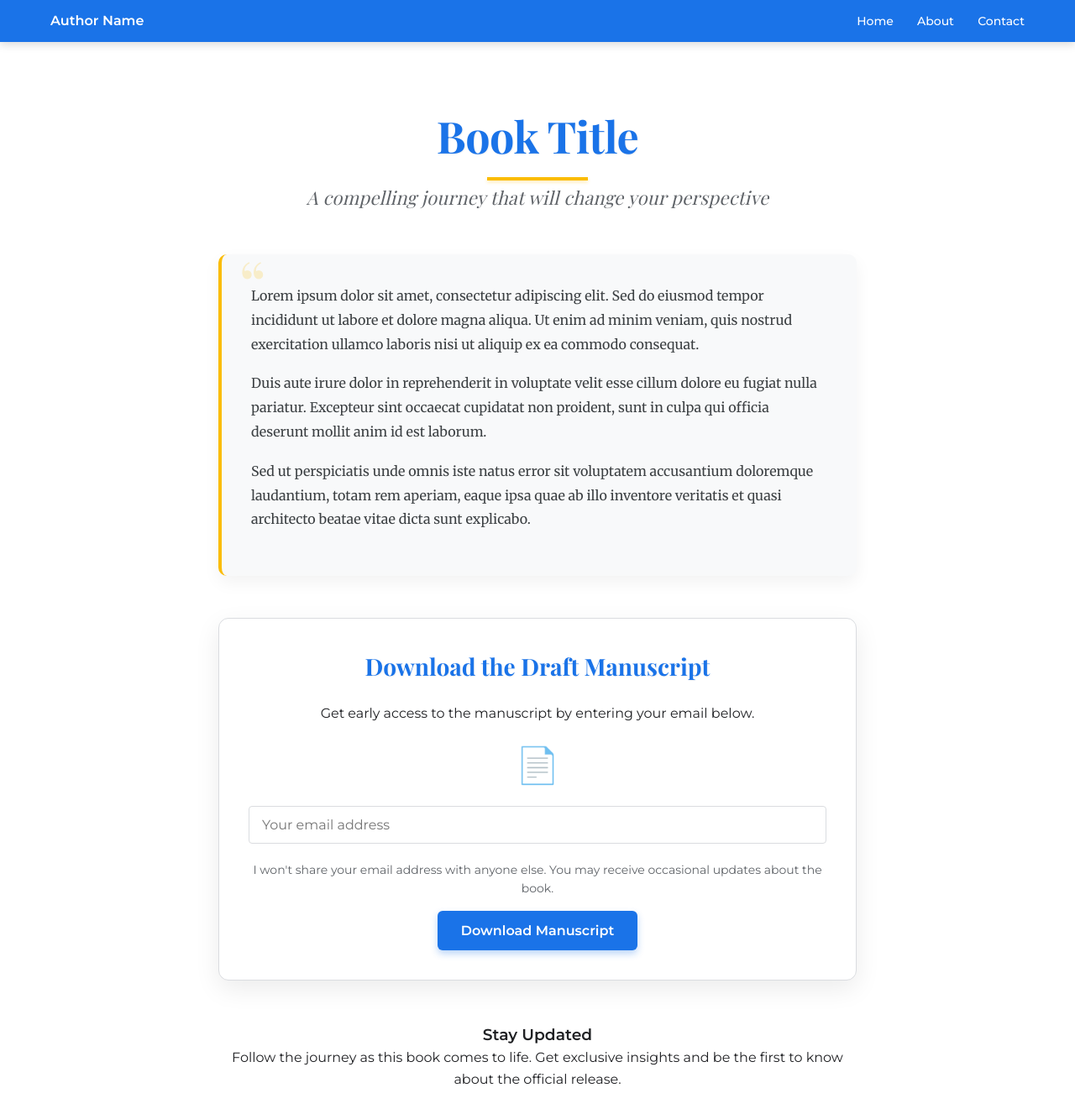
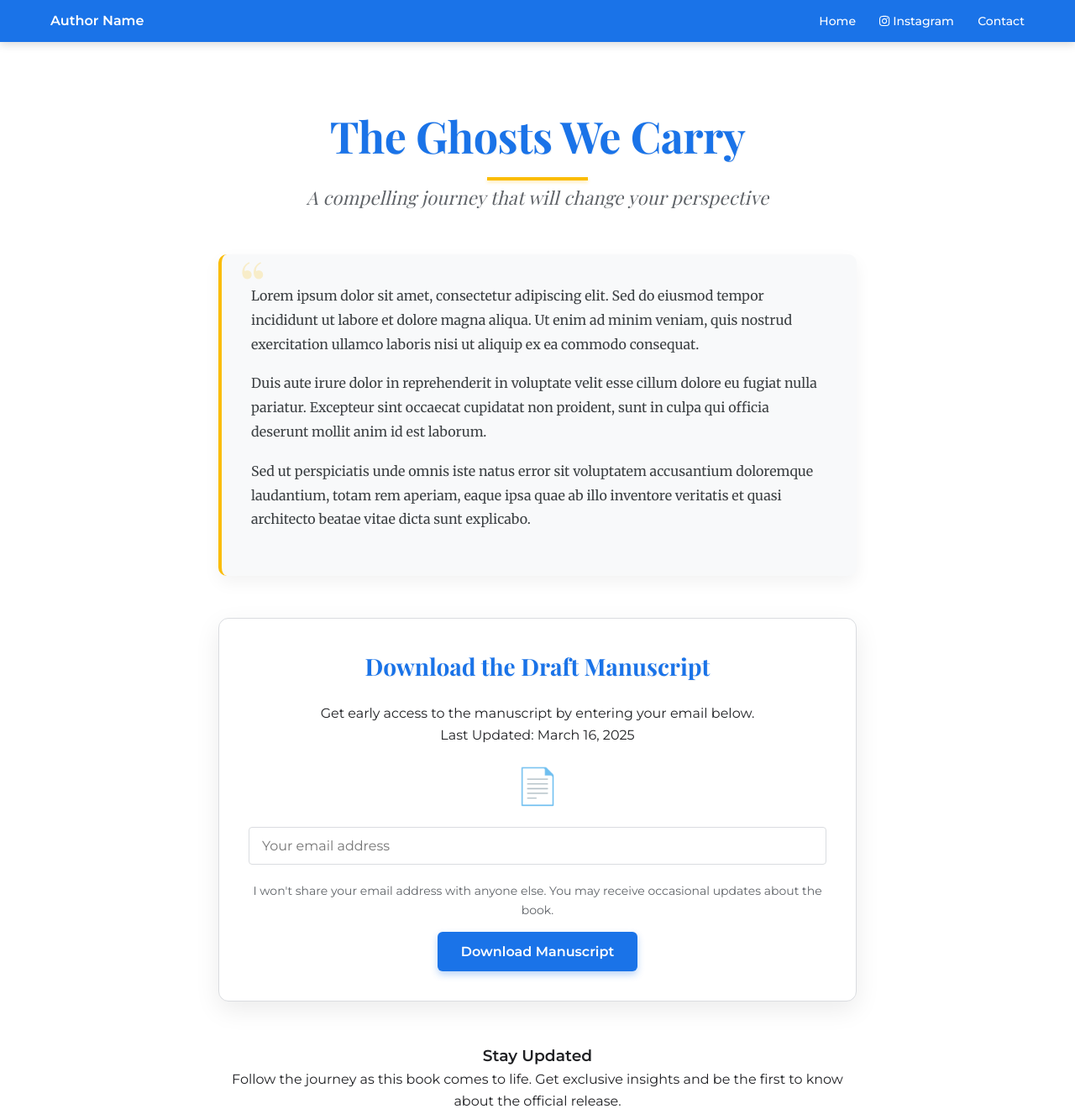
Before and after one commit to sbogucki12/book-page, a plain HTML site: page index.html in a window 1280 px wide. Shown: the top 1327 px of the page at 84% size. Drawn offline with nearby package versions, Linux system fonts and the light colour scheme.

Commit message:
added pdf and link

```diff
--- a/index.html
+++ b/index.html
@@ -3,8 +3,8 @@
 <head>
     <meta charset="UTF-8">
     <meta name="viewport" content="width=device-width, initial-scale=1.0, maximum-scale=5.0">
-    <meta name="description" content="Download the draft manuscript of the upcoming book. Enter your email to get early access.">
-    <title>BOGOODSKI - book</title>
+    <meta name="description" content="Download the draft manuscript of The Ghosts We Carry. Enter your email to get early access.">
+    <title>BOGOODSKI - The Ghosts We Carry</title>
     <!-- Favicon -->
     <link rel="icon" type="image/svg+xml" href="favicon.svg">
     <link rel="icon" type="image/png" href="favicon.png">
@@ -21,14 +21,14 @@
             </div>
             <div class="nav-links">
                 <a href="#">Home</a>
-                <a href="#">About</a>
+                <a href="https://www.instagram.com/bogoodskiruns/" target="_blank"><i class="fab fa-instagram"></i> Instagram</a>
                 <a href="#">Contact</a>
             </div>
         </div>
     </header>
 
     <main class="main-container">
-        <h1 class="book-title">Book Title</h1>
+        <h1 class="book-title">The Ghosts We Carry</h1>
         <p class="book-subtitle">A compelling journey that will change your perspective</p>
 
         <div class="book-excerpt">
@@ -40,6 +40,7 @@
         <div class="form-container">
             <h2 class="form-title">Download the Draft Manuscript</h2>
             <p>Get early access to the manuscript by entering your email below.</p>
+            <p class="update-date">Last Updated: March 16, 2025</p>
             <div style="margin: 15px 0; text-align: center;">
                 <!-- Simple document emoji -->
                 <span style="font-size: 42px; display: inline-block;">
@@ -47,7 +48,7 @@
                 </span>
             </div>
 
-            <form id="download-form" name="download-form" method="POST" data-netlify="true" data-netlify-honeypot="bot-field" netlify>
+            <form id="download-form" name="download-form" method="POST" data-netlify="true" data-netlify-honeypot="bot-field" action="/success.html">
                 <!-- Honeypot field to catch bots -->
                 <p style="display: none;">
                     <label>Don't fill this out if you're human: <input name="bot-field" /></label>
```
Also changed, not shown: success.html (+4 -4 lines), readme.md.
